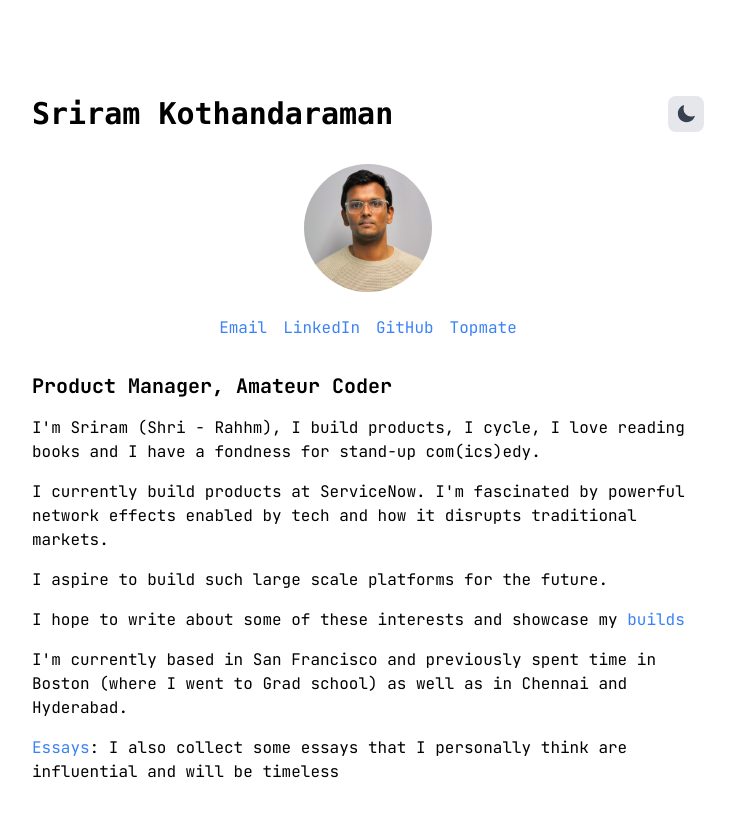
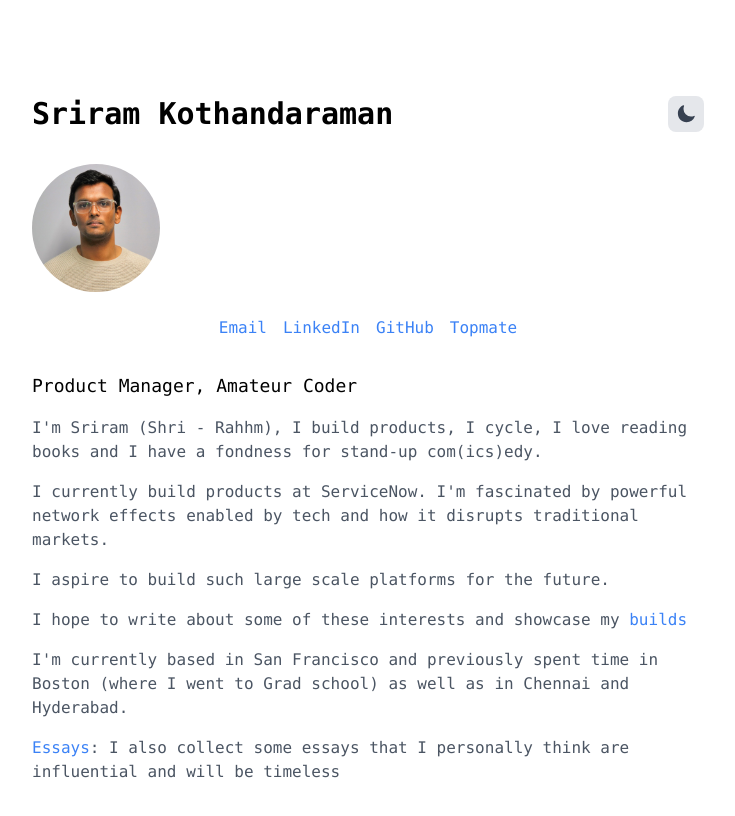
Before and after one commit to sriramkj07/Personalwebsite, a Next.js app: page / in a window 1280 px wide. Shown: the top 816 px of the page, without its empty margins (272-1007 px from the left). Built offline with nearby package versions, Linux system fonts and the light colour scheme.

Commit message:
Center content container while keeping text left-aligned

```diff
--- a/app/page.tsx
+++ b/app/page.tsx
@@ -4,27 +4,27 @@ import Link from 'next/link'
 
 export default function Home() {
   return (
-    <main className="p-4 md:p-16 lg:p-24">
-      <div className="max-w-2xl mx-auto">
+    <main className="min-h-screen bg-white dark:bg-gray-950 text-black dark:text-white p-4 md:p-16 lg:p-24 font-mono flex justify-center">
+      <div className="w-full max-w-2xl">
         <div className="flex justify-between items-center mb-8">
-          <h1 className="text-3xl font-bold font-mono">Sriram Kothandaraman</h1>
+          <h1 className="text-3xl font-bold">Sriram Kothandaraman</h1>
           <ThemeSwitcher />
         </div>
 
-        {/* Profile Section */}
-        <div className="mb-8">
-          <div className="w-32 h-32 rounded-full overflow-hidden mb-6 mx-auto">
+        <div>
+          <div className="w-32 h-32 rounded-full overflow-hidden">
             <Image
               src="/Sriram.jpeg"
-              alt="Sriram Kothandaraman"
+              alt="Profile picture"
               width={128}
               height={128}
               className="object-cover"
             />
           </div>
+        </div>
 
         {/* Social Links */}
-          <div className="flex justify-center gap-4 mb-8">
+        <div className="flex gap-4 mt-6 justify-center">
           <a href="mailto:sriramkj07@gmail.com" className="text-blue-500 hover:text-blue-600">
             Email
           </a>
@@ -39,33 +39,32 @@ export default function Home() {
           </a>
         </div>
 
-          <h2 className="text-xl font-bold mb-4">Product Manager, Amateur Coder</h2>
-
-          <div className="space-y-4">
-            <p>
+        {/* Bio Section */}
+        <div className="space-y-4 mt-8 text-left">
+          <p className="text-lg">
+            Product Manager, Amateur Coder
+          </p>
+          <p className="text-gray-600 dark:text-gray-400">
             I'm Sriram (Shri - Rahhm), I build products, I cycle, I love reading books and I have a fondness for stand-up com(ics)edy.
           </p>
-
-            <p>
+          <p className="text-gray-600 dark:text-gray-400">
             I currently build products at ServiceNow. I'm fascinated by powerful network effects enabled by tech and how it disrupts traditional markets.
           </p>
-
-            <p>
+          <p className="text-gray-600 dark:text-gray-400">
             I aspire to build such large scale platforms for the future.
           </p>
-
-            <p>
+          <p className="text-gray-600 dark:text-gray-400">
             I hope to write about some of these interests and showcase my <Link href="/builds" className="text-blue-500 hover:text-blue-600">builds</Link>
           </p>
-
-            <p>
+          <p className="text-gray-600 dark:text-gray-400">
             I'm currently based in San Francisco and previously spent time in Boston (where I went to Grad school) as well as in Chennai and Hyderabad.
           </p>
-
           <p>
-              <Link href="/essays" className="text-blue-500 hover:text-blue-600">Essays</Link>: I also collect some essays that I personally think are influential and will be timeless
+            <Link href="/essays" className="text-blue-500 hover:text-blue-600">Essays</Link>
+            <span className="text-gray-600 dark:text-gray-400">
+              : I also collect some essays that I personally think are influential and will be timeless
+            </span>
           </p>
-          </div>
         </div>
       </div>
     </main>
```
Lines whose indentation alone changed are shown as unchanged.
